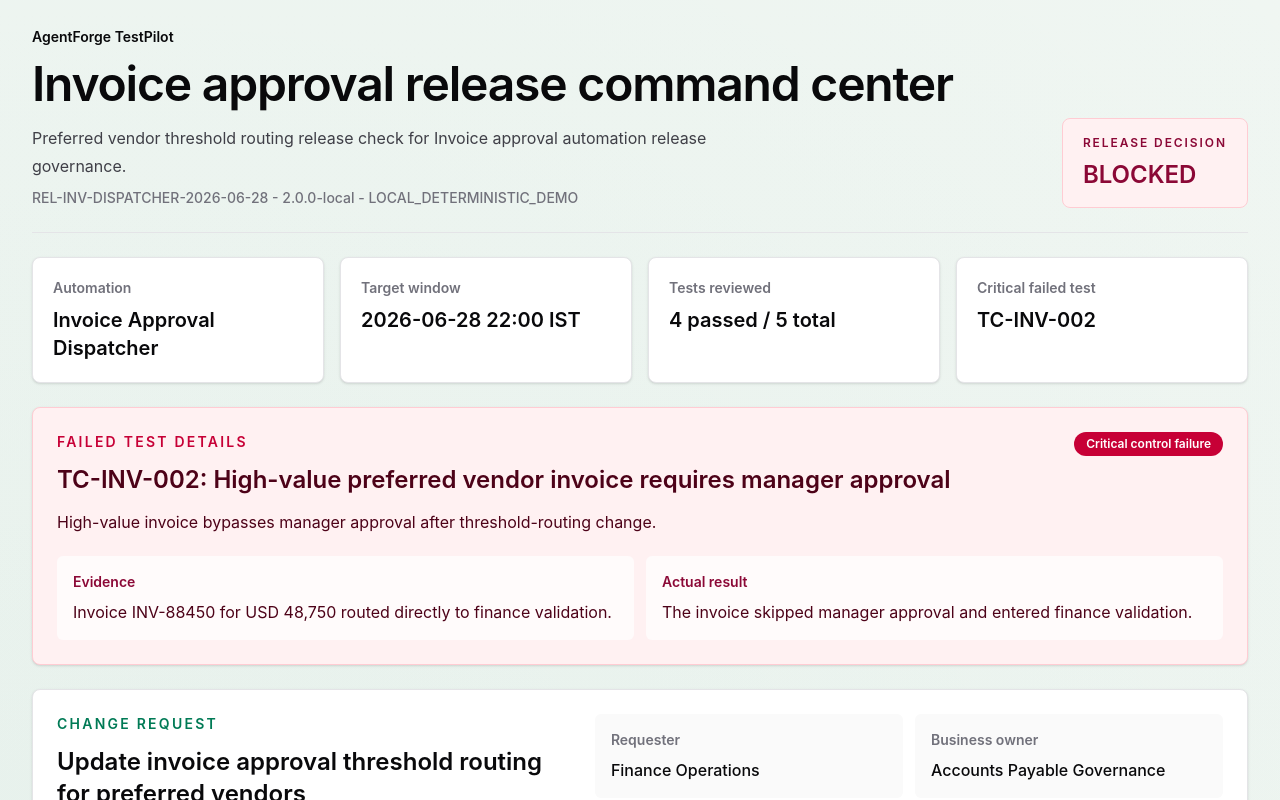
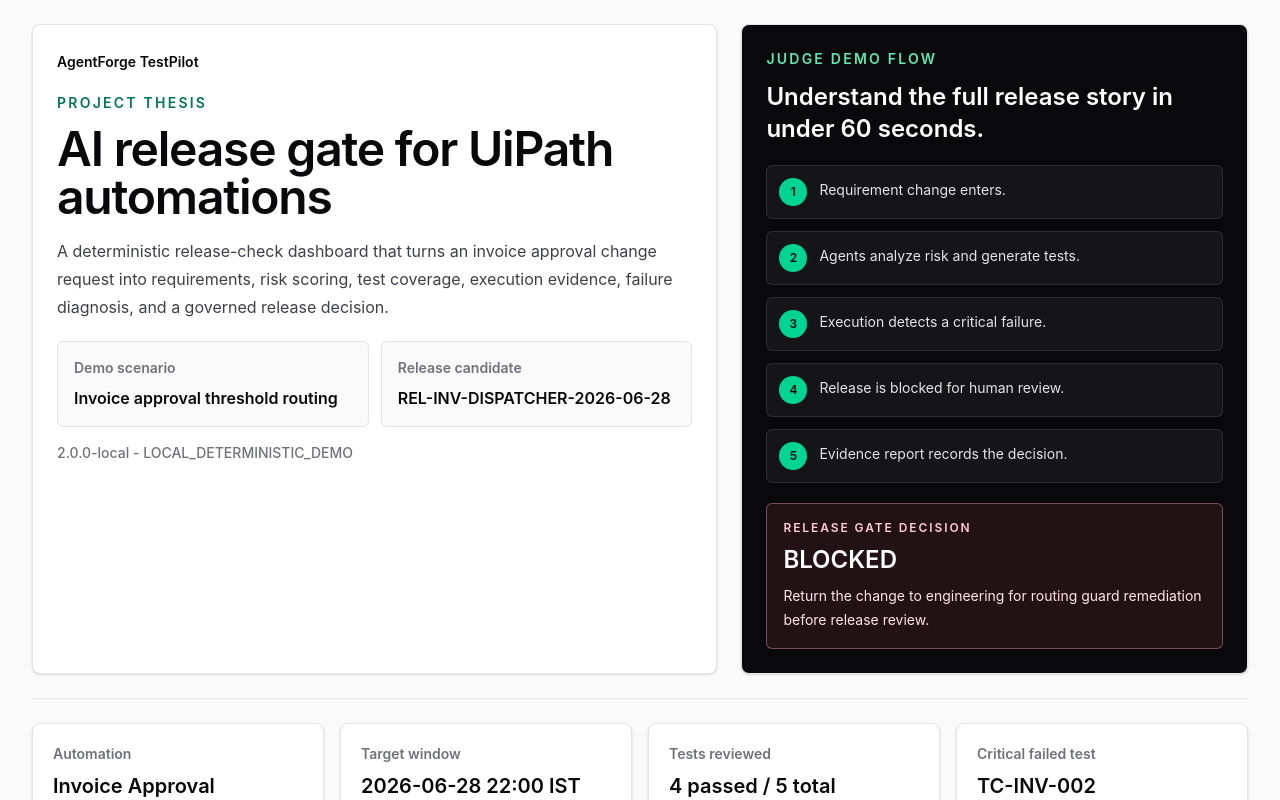
Before and after one commit to Jeevang1-epic/AgentForge-TestPilot, a Next.js app: page /release-check in a window 1280 px wide. Shown: the top 800 px of the page. Built offline with nearby package versions, Linux system fonts and the light colour scheme.

Commit message:
polished release check demo flow

```diff
--- a/src/app/release-check/page.tsx
+++ b/src/app/release-check/page.tsx
@@ -10,6 +10,14 @@
 import { UiPathMappingPanel } from "@/components/dashboard/UiPathMappingPanel";
 import { runReleaseCheckPipeline } from "@/lib/orchestrator/releaseCheckOrchestrator";
 
+const judgeDemoFlow = [
+  "Requirement change enters.",
+  "Agents analyze risk and generate tests.",
+  "Execution detects a critical failure.",
+  "Release is blocked for human review.",
+  "Evidence report records the decision.",
+];
+
 export default function ReleaseCheckPage() {
   const releaseCheck = runReleaseCheckPipeline();
   const failedResult = releaseCheck.executionResults.find(
@@ -20,36 +28,83 @@
   ).length;
 
   return (
-    <main className="min-h-screen px-4 py-6 text-zinc-950 md:px-8">
+    <main className="min-h-screen bg-zinc-50 px-4 py-6 text-zinc-950 md:px-8">
       <section className="mx-auto max-w-7xl">
-        <header className="flex flex-col gap-5 border-b border-zinc-200 pb-6 lg:flex-row lg:items-end lg:justify-between">
-          <div>
+        <header className="grid gap-6 border-b border-zinc-200 pb-6 lg:grid-cols-[1.15fr_0.85fr]">
+          <div className="rounded-lg border border-zinc-200 bg-white p-6 shadow-sm">
             <Link
               className="text-sm font-semibold text-emerald-800 hover:text-emerald-950"
               href="/"
             >
               AgentForge TestPilot
             </Link>
+            <p className="mt-5 text-sm font-semibold uppercase tracking-[0.16em] text-emerald-700">
+              Project thesis
+            </p>
             <h1 className="mt-3 text-4xl font-semibold tracking-tight md:text-5xl">
-              Invoice approval release command center
+              AI release gate for UiPath automations
             </h1>
             <p className="mt-4 max-w-3xl text-base leading-7 text-zinc-700">
-              {releaseCheck.metadata.runName} for{" "}
-              {releaseCheck.metadata.scenario}.
+              A deterministic release-check dashboard that turns an invoice
+              approval change request into requirements, risk scoring, test
+              coverage, execution evidence, failure diagnosis, and a governed
+              release decision.
             </p>
-            <p className="mt-2 text-sm font-medium text-zinc-500">
-              {releaseCheck.metadata.releaseCandidateId} -{" "}
+            <div className="mt-5 grid gap-3 md:grid-cols-2">
+              <div className="rounded-md border border-zinc-200 bg-zinc-50 p-4">
+                <p className="text-sm font-semibold text-zinc-500">
+                  Demo scenario
+                </p>
+                <p className="mt-2 font-semibold text-zinc-950">
+                  Invoice approval threshold routing
+                </p>
+              </div>
+              <div className="rounded-md border border-zinc-200 bg-zinc-50 p-4">
+                <p className="text-sm font-semibold text-zinc-500">
+                  Release candidate
+                </p>
+                <p className="mt-2 font-semibold text-zinc-950">
+                  {releaseCheck.metadata.releaseCandidateId}
+                </p>
+              </div>
+            </div>
+            <p className="mt-4 text-sm font-medium text-zinc-500">
               {releaseCheck.metadata.pipelineVersion} -{" "}
               {releaseCheck.metadata.dataSource}
             </p>
           </div>
-          <div className="rounded-lg border border-rose-200 bg-rose-50 px-5 py-4 text-rose-900">
-            <p className="text-xs font-semibold uppercase tracking-[0.16em]">
-              Release decision
+
+          <div className="rounded-lg border border-zinc-200 bg-zinc-950 p-6 text-white shadow-sm">
+            <p className="text-sm font-semibold uppercase tracking-[0.16em] text-emerald-300">
+              Judge Demo Flow
             </p>
-            <p className="mt-2 text-2xl font-semibold">
-              {releaseCheck.humanReviewDecision.decision}
-            </p>
+            <h2 className="mt-3 text-2xl font-semibold">
+              Understand the full release story in under 60 seconds.
+            </h2>
+            <ol className="mt-5 grid gap-3">
+              {judgeDemoFlow.map((step, index) => (
+                <li
+                  className="flex gap-3 rounded-md border border-white/10 bg-white/5 p-3 text-sm leading-6 text-zinc-200"
+                  key={step}
+                >
+                  <span className="flex h-7 w-7 shrink-0 items-center justify-center rounded-full bg-emerald-400 text-xs font-semibold text-zinc-950">
+                    {index + 1}
+                  </span>
+                  {step}
+                </li>
+              ))}
+            </ol>
+            <div className="mt-5 rounded-md border border-rose-300/40 bg-rose-400/10 p-4">
+              <p className="text-xs font-semibold uppercase tracking-[0.16em] text-rose-200">
+                Release gate decision
+              </p>
+              <p className="mt-2 text-2xl font-semibold">
+                {releaseCheck.humanReviewDecision.decision}
+              </p>
+              <p className="mt-2 text-sm leading-6 text-rose-100">
+                {releaseCheck.humanReviewDecision.nextAction}
+              </p>
+            </div>
           </div>
         </header>
 
@@ -134,6 +189,16 @@
               <p className="mt-4 leading-7 text-zinc-700">
                 {releaseCheck.changeRequest.summary}
               </p>
+              <div className="mt-5 rounded-md border border-amber-200 bg-amber-50 p-4">
+                <p className="text-sm font-semibold text-amber-900">
+                  What changed
+                </p>
+                <p className="mt-2 leading-6 text-amber-950">
+                  Preferred vendor invoices under USD 25,000 can fast-path to
+                  finance validation, but invoices at or above USD 25,000 must
+                  still route to manager approval.
+                </p>
+              </div>
             </div>
             <div className="grid gap-3 sm:grid-cols-2">
               <div className="rounded-md bg-zinc-50 p-4">
```
